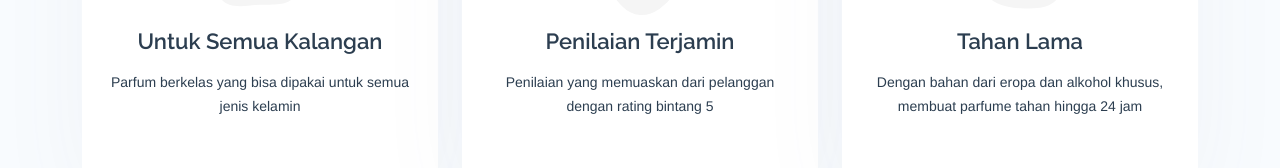
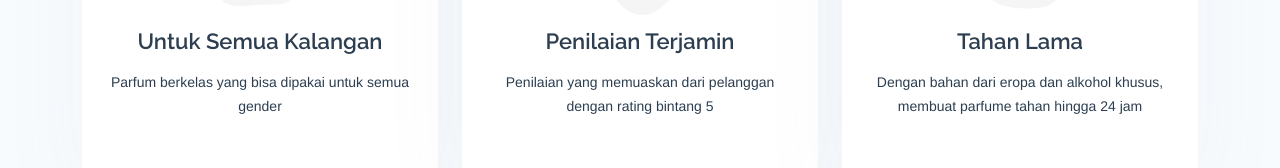
Before and after one commit to NandoCraz/semerbak-parfume, a Vue app: page / in a window 1280 px wide. Shown: the part 4007-4175 px from the top of the page. Built offline with nearby package versions, Linux system fonts and the light colour scheme.

Commit message:
change keunggulan

```diff
--- a/src/components/content/KeunggulanComp.vue
+++ b/src/components/content/KeunggulanComp.vue
@@ -20,7 +20,7 @@
               <i class="bi bi-gender-ambiguous"></i>
             </div>
             <h4 style="cursor: pointer">Untuk Semua Kalangan</h4>
-            <p>Parfum berkelas yang bisa dipakai untuk semua jenis kelamin</p>
+            <p>Parfum berkelas yang bisa dipakai untuk semua gender</p>
           </div>
         </div>
 
```
